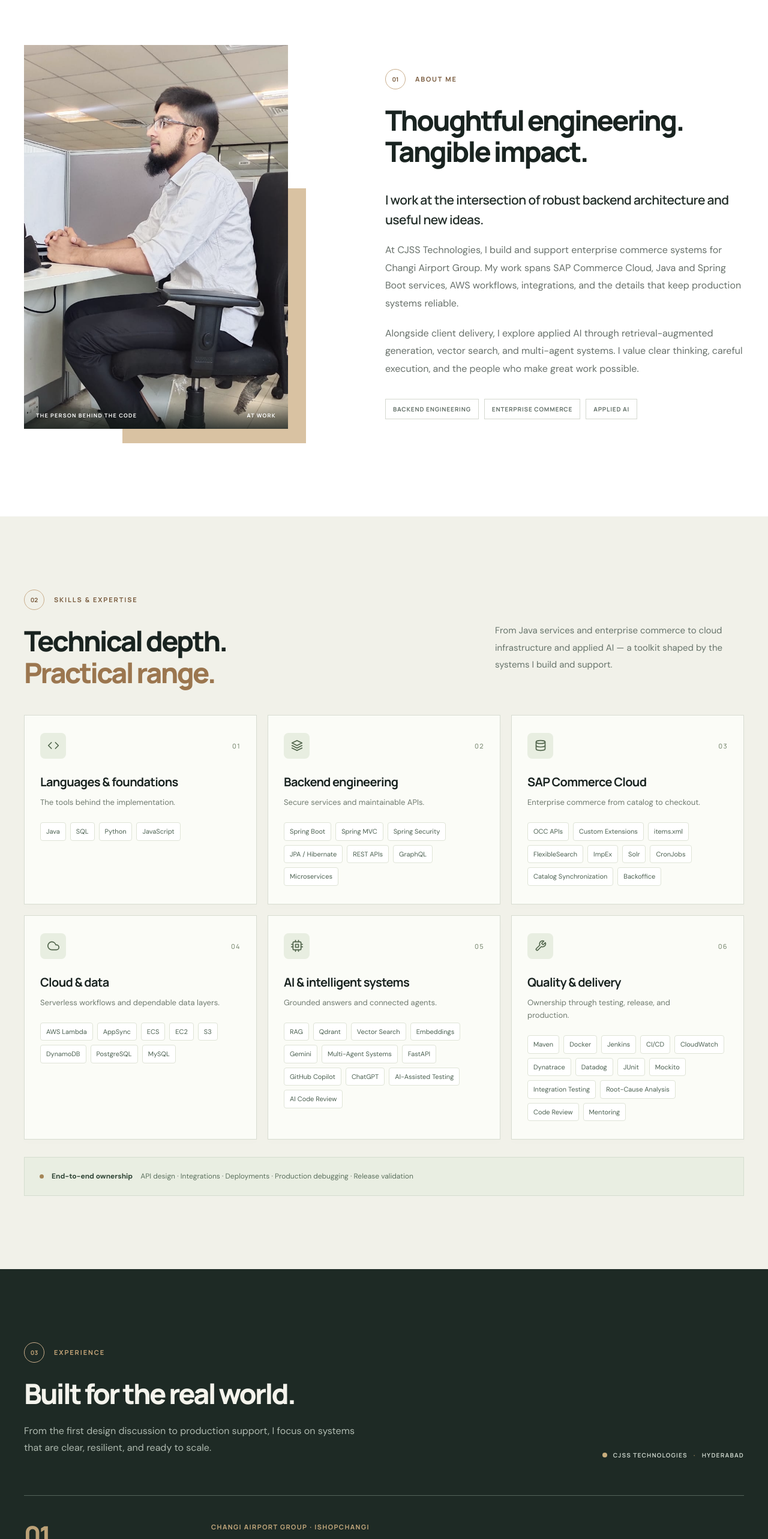
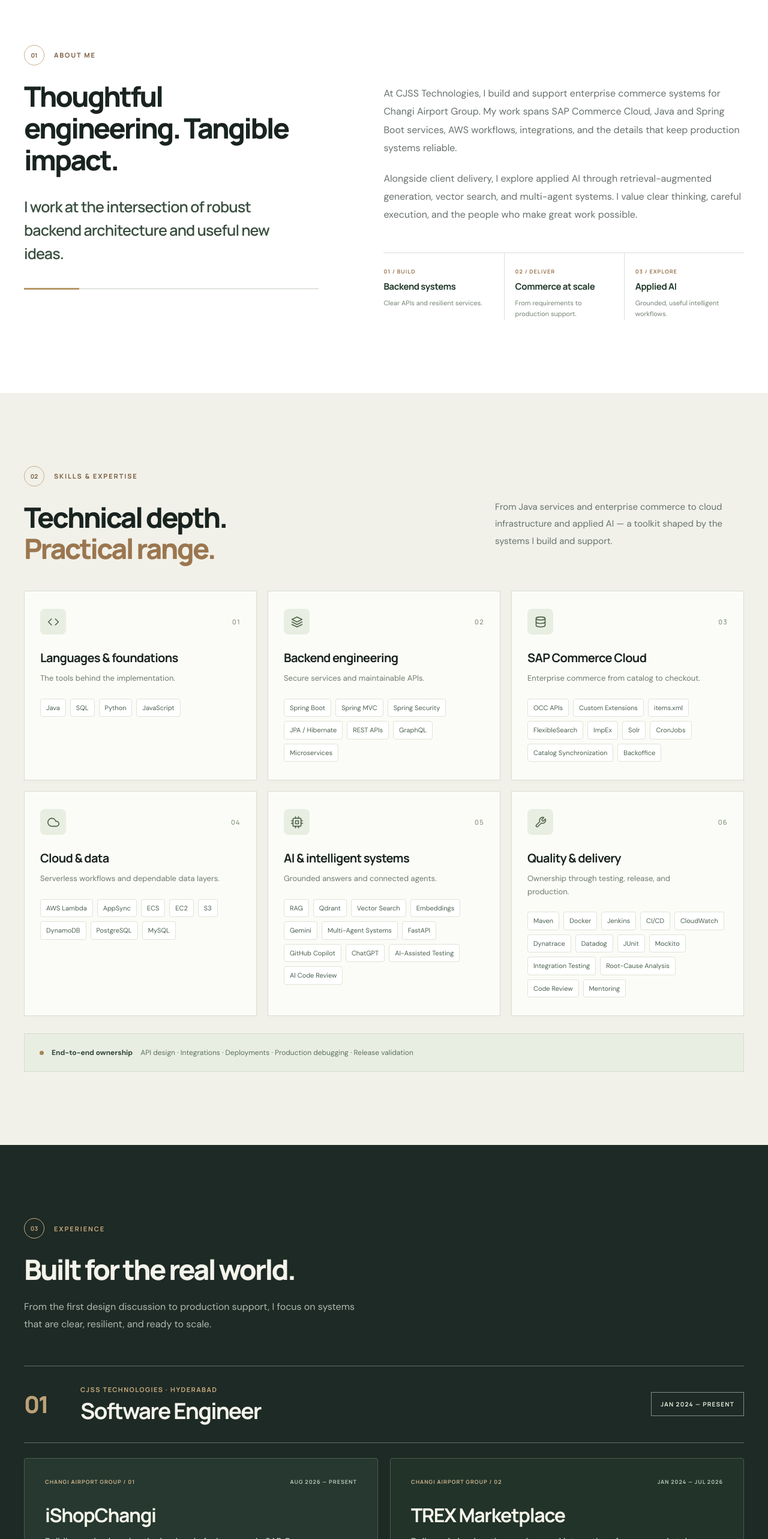
Before and after one commit to sohailahmedmohammad01/Portfolio, a React (Vite) app: page / in a window 1280 px wide. Shown: the part 940-3506 px from the top of the page at 60% size. Built offline with nearby package versions, Linux system fonts and the light colour scheme.

Commit message:
fe changes

```diff
--- a/src/App.tsx
+++ b/src/App.tsx
@@ -1,7 +1,6 @@
 import { useEffect, useState } from "react";
 import { FiArrowDown, FiArrowRight, FiArrowUpRight, FiCheck, FiCpu, FiDatabase, FiDownload, FiExternalLink, FiFileText, FiLayers, FiMenu, FiShield, FiX } from "react-icons/fi";
 import portrait from "./images/sohail-professional-portrait.png";
-import atWork from "./images/sohail-at-work.jpg";
 import awardMoment from "./images/cjss-award-moment.jpg";
 import phoenixAward from "./images/cjss-phoenix-award.jpg";
 import { CredentialsSection, EducationSection, SkillsSection } from "./components/ProfileDetails";
@@ -84,16 +83,18 @@ function About() {
   return <section className="about-section section-pad" id="about">
     <div className="shell">
       <div className="about-grid">
-        <div className="about-photo-wrap">
-          <div className="about-photo"><img src={atWork} alt="Mohammad Sohail Ahmed at work" loading="lazy" /></div>
-          <div className="about-photo-label"><span>THE PERSON BEHIND THE CODE</span><span>AT WORK</span></div>
+        <div className="about-intro">
+          <SectionHeading number="01" eyebrow="ABOUT ME" title="Thoughtful engineering. Tangible impact." />
+          <p className="large-copy">I work at the intersection of robust backend architecture and useful new ideas.</p>
         </div>
         <div className="about-content">
-          <SectionHeading number="01" eyebrow="ABOUT ME" title="Thoughtful engineering. Tangible impact." />
-          <p className="large-copy">I work at the intersection of robust backend architecture and useful new ideas.</p>
           <p>At CJSS Technologies, I build and support enterprise commerce systems for Changi Airport Group. My work spans SAP Commerce Cloud, Java and Spring Boot services, AWS workflows, integrations, and the details that keep production systems reliable.</p>
           <p>Alongside client delivery, I explore applied AI through retrieval-augmented generation, vector search, and multi-agent systems. I value clear thinking, careful execution, and the people who make great work possible.</p>
-          <div className="about-tags"><span>BACKEND ENGINEERING</span><span>ENTERPRISE COMMERCE</span><span>APPLIED AI</span></div>
+          <div className="about-principles" aria-label="Areas of focus">
+            <div><span>01 / BUILD</span><strong>Backend systems</strong><small>Clear APIs and resilient services.</small></div>
+            <div><span>02 / DELIVER</span><strong>Commerce at scale</strong><small>From requirements to production support.</small></div>
+            <div><span>03 / EXPLORE</span><strong>Applied AI</strong><small>Grounded, useful intelligent workflows.</small></div>
+          </div>
         </div>
       </div>
     </div>
@@ -103,8 +104,7 @@ function About() {
 const experience = [
   {
     period: "AUG 2026 — PRESENT",
-    title: "Software Engineer",
-    client: "Changi Airport Group · iShopChangi",
+    project: "iShopChangi",
     summary: "Building and enhancing the backend of a large-scale SAP Commerce Cloud platform.",
     details: [
       "Deliver features across catalog, pricing, promotions, orders, customers, and checkout.",
@@ -116,8 +116,7 @@ const experience = [
   },
   {
     period: "JAN 2024 — JUL 2026",
-    title: "Software Engineer",
-    client: "Changi Airport Group · TREX Marketplace",
+    project: "TREX Marketplace",
     summary: "Delivered cloud-native services and integrations for core marketplace workflows.",
     details: [
       "Built Spring Boot microservices and REST and GraphQL APIs for products, pricing, orders, and merchant operations.",
@@ -134,15 +133,18 @@ function Experience() {
     <div className="shell">
       <div className="experience-top">
         <SectionHeading number="03" eyebrow="EXPERIENCE" title="Built for the real world." copy="From the first design discussion to production support, I focus on systems that are clear, resilient, and ready to scale." />
-        <div className="company-mark"><span className="company-mark-dot" /> CJSS TECHNOLOGIES <span>·</span> HYDERABAD</div>
       </div>
-      <div className="experience-list">
-        {experience.map((role, index) => <article className="experience-row" key={role.client}>
-          <div className="experience-side"><span className="experience-number">0{index + 1}</span><span className="experience-period">{role.period}</span></div>
-          <div className="experience-main"><p className="experience-client">{role.client}</p><h3>{role.title}</h3><p className="experience-summary">{role.summary}</p>
-            <ul>{role.details.map((detail) => <li key={detail}>{detail}</li>)}</ul>
-            <p className="experience-stack">{role.stack}</p>
-          </div>
+      <div className="employer-overview">
+        <span className="experience-number">01</span>
+        <div><p className="experience-client">CJSS TECHNOLOGIES · HYDERABAD</p><h3>Software Engineer</h3></div>
+        <strong>JAN 2024 — PRESENT</strong>
+      </div>
+      <div className="project-phases">
+        {experience.map((role, index) => <article className="project-phase" key={role.project}>
+          <div className="project-phase-heading"><span>CHANGI AIRPORT GROUP / 0{index + 1}</span><span>{role.period}</span></div>
+          <h4>{role.project}</h4><p className="experience-summary">{role.summary}</p>
+          <ul>{role.details.map((detail) => <li key={detail}>{detail}</li>)}</ul>
+          <p className="experience-stack">{role.stack}</p>
         </article>)}
       </div>
     </div>
--- a/src/components/ProfileDetails.tsx
+++ b/src/components/ProfileDetails.tsx
@@ -1,4 +1,5 @@
-import { FiArrowUpRight, FiAward, FiBookOpen, FiCloud, FiCode, FiCpu, FiDatabase, FiLayers, FiTool } from "react-icons/fi";
+import { FiArrowUpRight, FiAward, FiCloud, FiCode, FiCpu, FiDatabase, FiLayers, FiTool } from "react-icons/fi";
+import rguktLogo from "../images/rgukt-basar-logo.jpg";
 
 const profileUrl = "https://www.linkedin.com/in/mohammad-sohail-ahmed/";
 
@@ -28,7 +29,7 @@ export function EducationSection() {
   return <section className="education-section section-pad" id="education"><div className="shell">
     <div className="section-heading"><div className="section-index"><span>05</span><span>EDUCATION</span></div><h2>A foundation to<br /><em>keep building on.</em></h2></div>
     <div className="education-feature">
-      <div className="education-seal" aria-hidden="true"><FiBookOpen /><span>IIIT · RGUKT</span><small>BASAR</small></div>
+      <div className="education-logo"><img src={rguktLogo} alt="Rajiv Gandhi University of Knowledge Technologies Basar logo" width="500" height="500" loading="lazy" /></div>
       <div className="education-degree"><span className="mini-label">BACHELOR OF TECHNOLOGY · 2020–2024</span><h3>Computer Science<br />& Engineering</h3><p>Rajiv Gandhi University of Knowledge Technologies</p><span className="education-location">IIIT-RGUKT, Basar</span><div className="education-dates"><span>2020 <i /></span><span>Graduated May 2024</span></div></div>
       <div className="education-result"><span>ACADEMIC RESULT</span><strong>8.9<small>/10</small></strong><p>Grade Point Average</p><div><FiAward aria-hidden="true" /><span>Class of 2024</span></div></div>
     </div>
```
Also changed, not shown: src/images/rgukt-basar-logo.jpg (added), src/images/sohail-at-work.jpg (deleted), src/premium.css.
